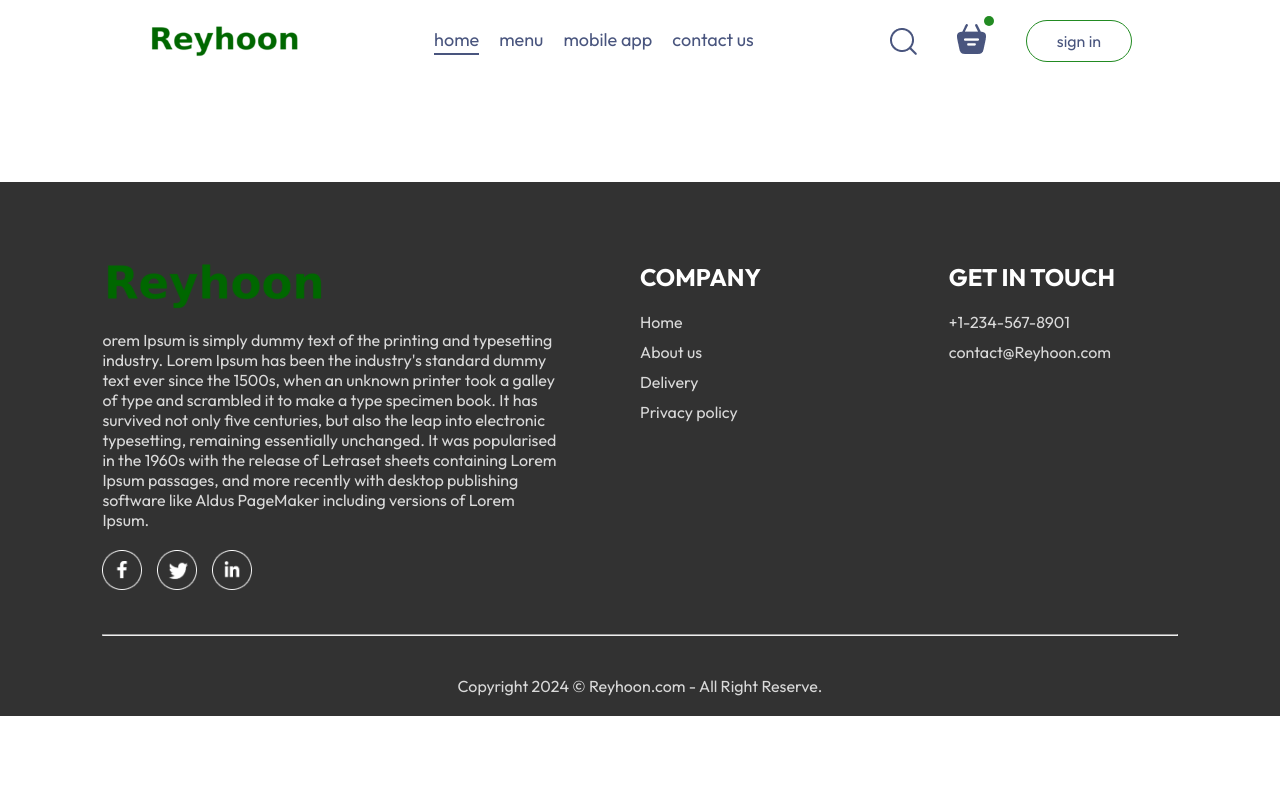
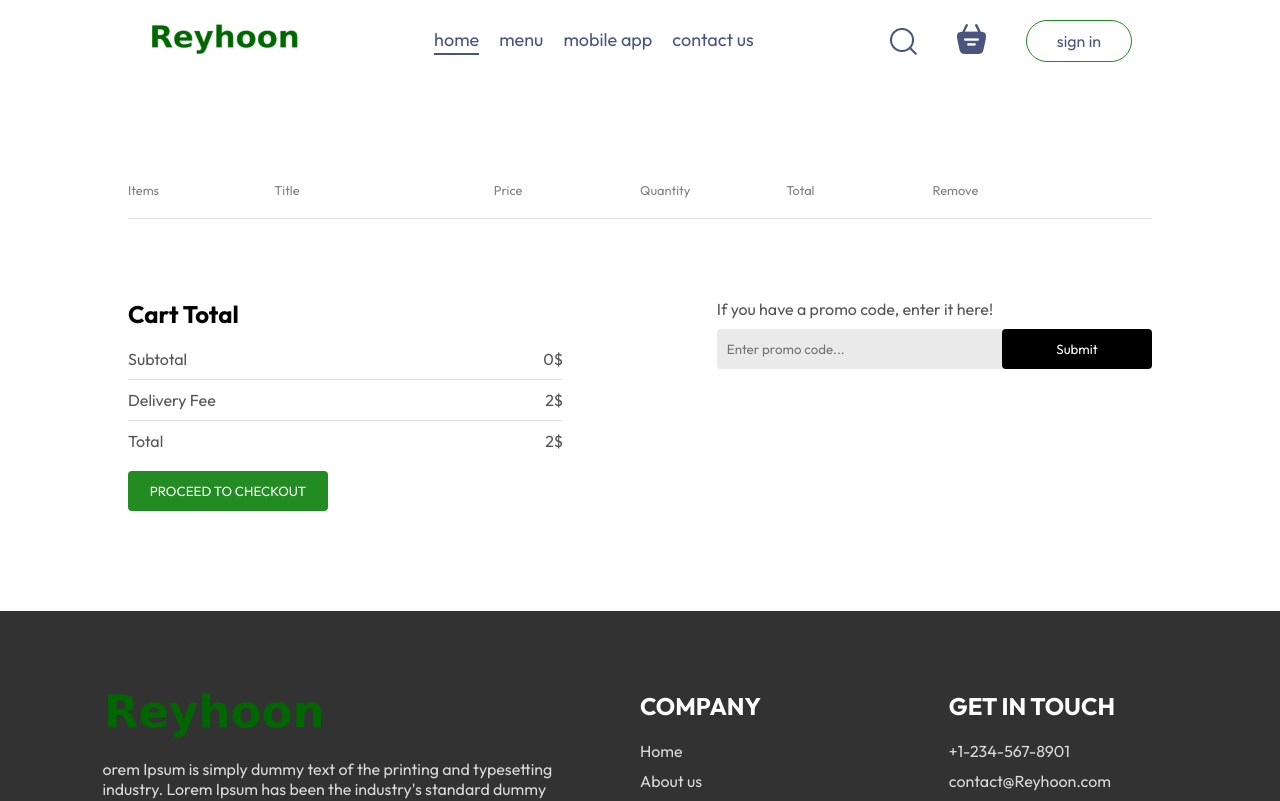
Before and after one commit to raminkhalilii/Reyhoon, a React (Vite) app in the folder front-end/: page /Cart in a window 1280 px wide. Shown: the top 801 px of the page. Built offline with nearby package versions, Linux system fonts and the light colour scheme.

Commit message:
Cart page added

```diff
--- a/front-end/src/components/NavBar/NavBar.jsx
+++ b/front-end/src/components/NavBar/NavBar.jsx
@@ -1,15 +1,17 @@
-import React from 'react';
+import React, {useContext} from 'react';
 import {useState} from "react";
 import {assets} from "../../assets/frontend_assets/assets.js";
 import './NavBar.style.css'
+
 import {Link} from "react-router-dom";
+import {StoreContext} from "../../context/StoreContext.jsx";
 
 function NavBar({setShowLogin}) {
-
+    const {getTotalCartAmount} = useContext(StoreContext)
     const [menu, setMenu] = useState("home");
     return (
         <div className="navbar">
-            <img src={assets.logo} alt="logo" className="logo"/>
+            <Link to="/"> <img src={assets.logo} alt="logo" className="logo"/></Link>
             <ul className="navbar-menu">
                 <Link onClick={() => setMenu("home")} className={menu === "home" ? "active" : ""} to="/">home</Link>
                 <a href={"#ExploreMenu"} onClick={() => setMenu("menu")}
@@ -22,8 +24,8 @@
             <div className="navbar-right">
                 <img src={assets.search_icon} alt="search_icon" className="search-icon"/>
                 <div className="navbar-search-icon">
-                    <img src={assets.basket_icon} alt="basket_icon"/>
-                    <div className="dot"></div>
+                    <Link to="/Cart"> <img src={assets.basket_icon} alt="basket_icon"/></Link>
+                    <div className={getTotalCartAmount()===0?"":"dot"}></div>
                 </div>
                 <button onClick={()=>setShowLogin(true)}>sign in</button>
             </div>
--- a/front-end/src/context/StoreContext.jsx
+++ b/front-end/src/context/StoreContext.jsx
@@ -20,12 +20,24 @@
         setCartItems((prev) => ({...prev, [itemId]: prev[itemId] - 1}));
     }
 
+    const getTotalCartAmount = () => {
+        let total = 0;
+        for (const item in cartItems) {
+            if (cartItems[item] > 0) {
+                let foodInfo = food_list.find((product) => product._id === item);
+                total += foodInfo.price * cartItems[item];
+            }
+        }
+        return total;
+    }
+
     const contextValue = {
         food_list,
         cartItems,
         addToCart,
         removeFromCart,
         setCartItems,
+        getTotalCartAmount
     }
 
     useEffect(() => {
--- a/front-end/src/pages/Cart/Cart.jsx
+++ b/front-end/src/pages/Cart/Cart.jsx
@@ -1,12 +1,74 @@
-import React from 'react';
+import React, {useContext} from 'react';
 import "./Cart.style.css"
+import {StoreContext} from "../../context/StoreContext.jsx";
 
 function Cart() {
+
+    const {cartItems, food_list, removeFromCart, getTotalCartAmount} = useContext(StoreContext)
     return (
         <div className="cart">
-
-        </div>
-    )
+            <div className="cart-items">
+                <div className="cart-items-title">
+                    <p>Items</p>
+                    <p>Title</p>
+                    <p>Price</p>
+                    <p>Quantity</p>
+                    <p>Total</p>
+                    <p>Remove</p>
+                </div>
+                <br/>
+                <hr/>
+                {food_list.map((item) => {
+                    if (cartItems[item._id] > 0) {
+                        return (
+                            <div>
+                                <div className="cart-items-title cart-items-item">
+                                    <img src={item.image} alt=""/>
+                                    <p>{item.name}</p>
+                                    <p>${item.price}</p>
+                                    <p>{cartItems[item._id]}</p>
+                                    <p>${item.price * cartItems[item._id]}</p>
+                                    <p className="Cross" onClick={() => removeFromCart(item._id)}>X</p>
+                                </div>
+                                <hr/>
+                            </div>
+                        )
+                    }
+                })}
+            </div>
+            <div className="cart-bottom">
+                <div className="cart-total">
+                    <h2>Cart Total</h2>
+                    <div>
+                        <div className="cart-total-details">
+                            <p>Subtotal</p>
+                            <p>{getTotalCartAmount()}$</p>
+                        </div>
+                        <hr/>
+                        <div className="cart-total-details">
+                            <p>Delivery Fee</p>
+                            <p>{2}$</p>
+                        </div>
+                        <hr/>
+                        <div className="cart-total-details">
+                            <p>Total</p>
+                            <p>{getTotalCartAmount()+2}$</p>
+                        </div>
+                    </div>
+                    <button>PROCEED TO CHECKOUT</button>
+                </div>
+                <div className="cart-promocode">
+                    <div>
+                        <p>If you have a promo code, enter it here!</p>
+                        <div className="cart-promocode-input">
+                            <input placeholder="Enter promo code..." type="text" />
+                            <button>Submit</button>
+                        </div>
+                    </div>
+                </div>
+            </div>
+        </div>)
 }
 
+
 export default Cart;
--- a/front-end/src/pages/Cart/Cart.style.css
+++ b/front-end/src/pages/Cart/Cart.style.css
@@ -0,0 +1,114 @@
+.cart {
+    margin-top: 100px;
+}
+
+.cart-items-title {
+    display: grid;
+    grid-template-columns:1fr 1.5fr 1fr 1fr 1fr 1fr 0.5fr;
+    align-items: center;
+    color: grey;
+    font-size: max(1vw, 12px);
+}
+
+.cart-items-item {
+    margin: 10px;
+    color: black;
+}
+
+.cart-items-item img {
+    width: 50px;
+}
+
+.cart hr {
+    height: 1px;
+    background-color: #e2e2e2;
+    border: none;
+}
+
+.cart-items-item .Cross {
+    cursor: pointer;
+}
+
+.cart-bottom {
+    display: flex;
+    justify-content: space-between;
+    margin-top: 80px;
+    gap: max(12vw, 20px);
+}
+
+.cart-total {
+    flex: 1;
+    display: flex;
+    flex-direction: column;
+    gap: 20px;
+}
+
+.cart-total-details {
+    color: #555;
+    display: flex;
+    justify-content: space-between;
+}
+
+.cart-total hr {
+    margin: 10px 0;
+}
+
+.cart-total button {
+    border: none;
+    color: white;
+    background: forestgreen;
+    padding: 12px 0;
+    width: max(15vw, 200px);
+    border-radius: 4px;
+    cursor: pointer;
+    transition: 0.3s;
+}
+
+.cart-total button:hover {
+    background: #1b671b;
+}
+
+.cart-promocode {
+    flex: 1;
+}
+
+.cart-promocode p {
+    color: #555;
+}
+
+.cart-promocode-input {
+    margin-top: 10px;
+    background-color: #eaeaea;
+    display: flex;
+    justify-content: space-between;
+    align-items: center;
+    border-radius: 4px;
+
+}
+
+.cart-promocode-input input {
+    background: transparent;
+    border: none;
+    outline: none;
+    padding-left: 10px;
+}
+
+.cart-promocode-input button {
+    border-radius: 4px;
+    color: white;
+    background-color: black;
+    padding: 12px 5px;
+    width: max(10vw,150px);
+    border: none;
+    cursor: pointer;
+}
+
+@media (max-width: 770px) {
+    .cart-bottom{
+        flex-direction: column-reverse;
+    }
+
+    .cart-promocode{
+        justify-content: start;
+    }
+}
--- a/front-end/src/pages/Home/Home.jsx
+++ b/front-end/src/pages/Home/Home.jsx
@@ -7,7 +7,7 @@
 
 function Home() {
 
-    const [category, setCategory] = useState([]);
+    const [category, setCategory] = useState("All");
     return (
         <div className="Home">
             <Header />
```
